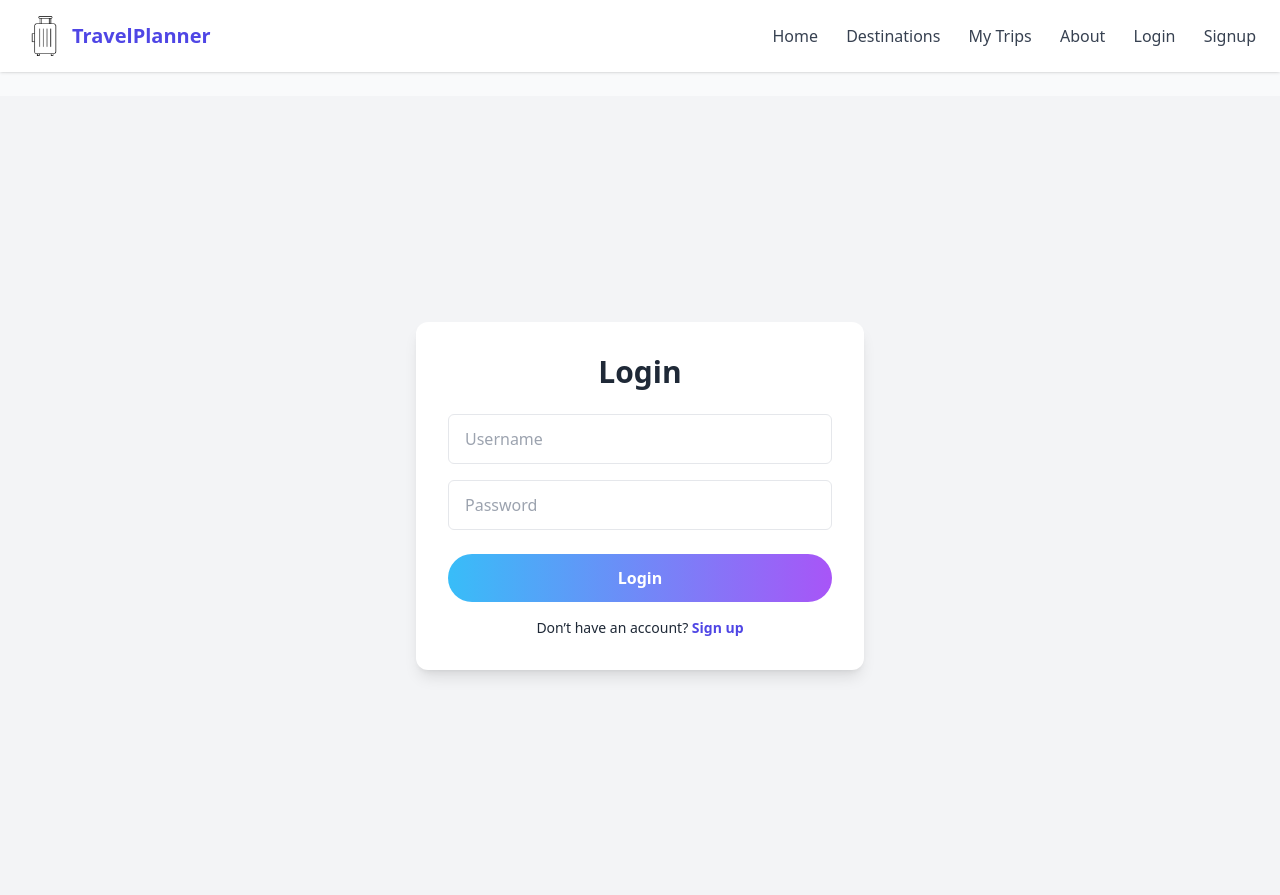
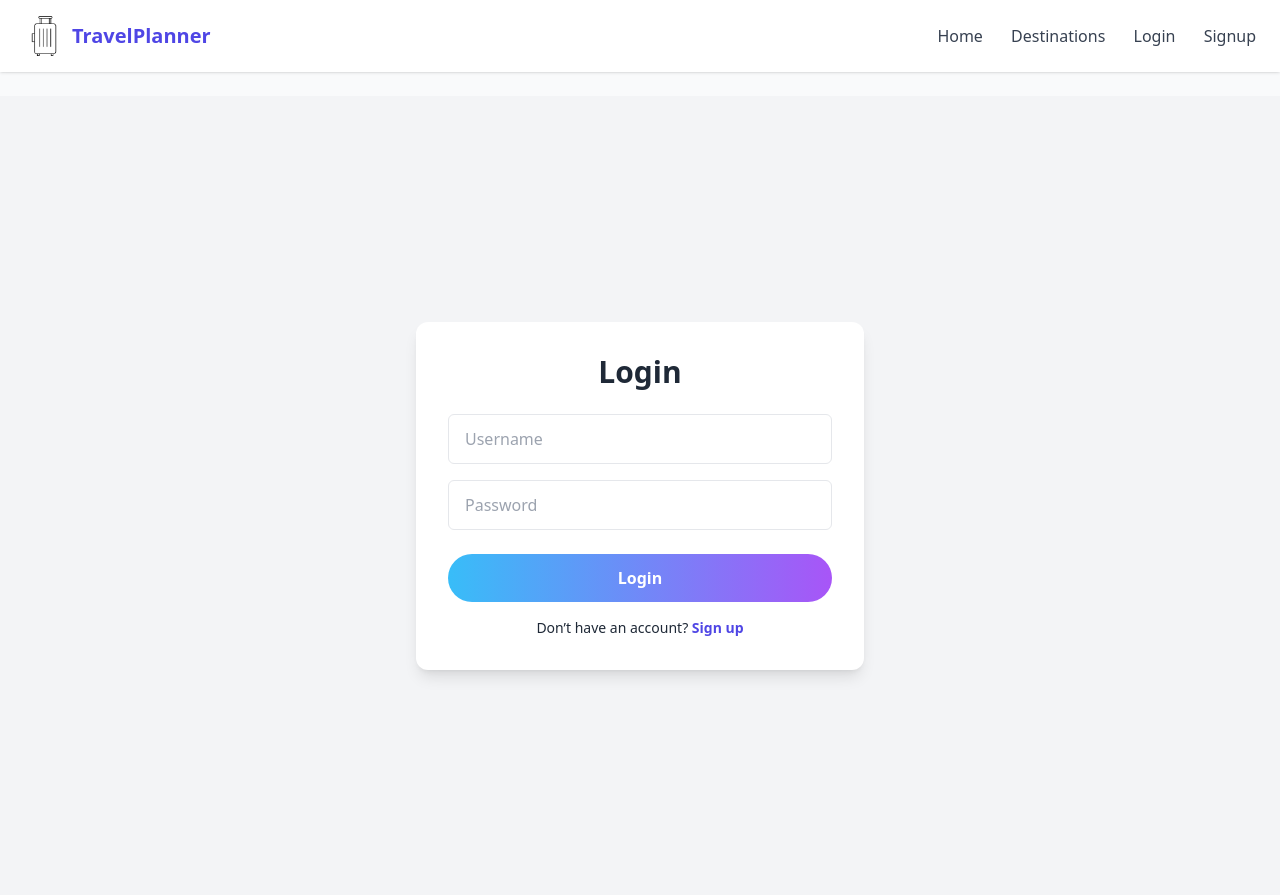
Before and after one commit to Lokesh19-PP/Travel-Planner-Webapp, a Django app: page /login/ in a window 1280 px wide. Shown: the top 895 px of the page. Run offline with Django 4.2, Linux system fonts and the light colour scheme; some libraries are stand-ins or nearby versions.

Commit message:
ui: update navbar to show login/logout/profile links

```diff
--- a/core/templates/core/base.html
+++ b/core/templates/core/base.html
@@ -29,14 +29,13 @@
         <!-- Links -->
         <div class="space-x-6 hidden md:block">
             <a href="{% url 'home' %}" class="nav-link">Home</a>
-            <a href="#" class="nav-link">Destinations</a>
-            <a href="#" class="nav-link">My Trips</a>
-            <a href="#" class="nav-link">About</a>
-
+            <a href="{% url 'destinations' %}" class="nav-link">Destinations</a>
+            <a href="{% url 'profile' %}" class="nav-link">
+            {% if user.is_authenticated %}Profile{% else %}Login{% endif %}
+            </a>
             {% if user.is_authenticated %}
-                <a href="{% url 'logout' %}" class="nav-link text-red-600">Logout</a>
+                <a href="{% url 'logout' %}" class="nav-link">Logout</a>
             {% else %}
-                <a href="{% url 'login' %}" class="nav-link">Login</a>
                 <a href="{% url 'signup' %}" class="nav-link">Signup</a>
             {% endif %}
         </div>
```
